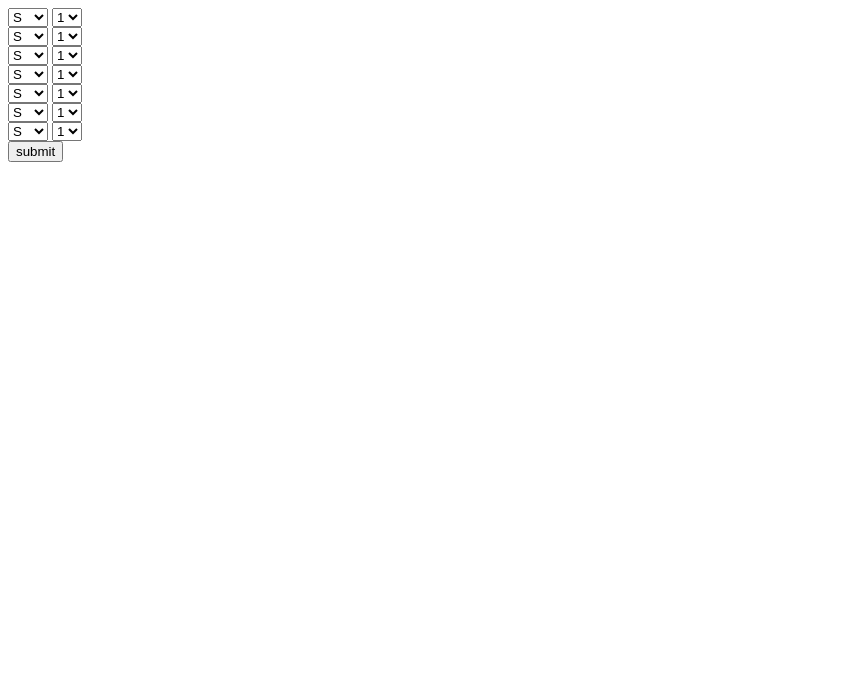
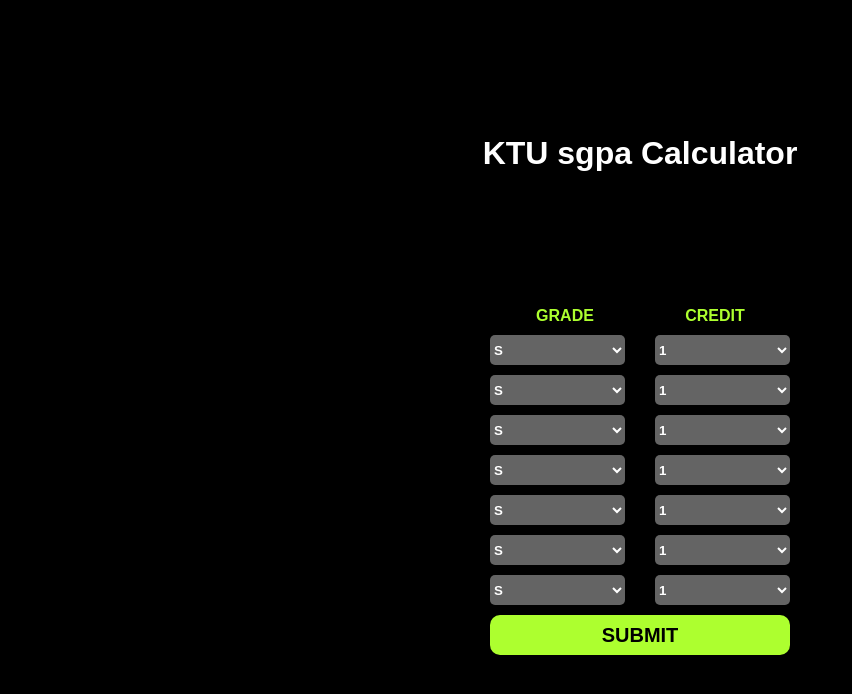
Before and after one commit to pranavmadhu01/sgpa-calculator, a plain HTML site: page index.html in a window 1280 px wide. Shown: the whole page, without its empty margins (0-852 px from the left). Drawn offline with Linux system fonts and the light colour scheme.

Commit message:
added styles

```diff
--- a/index.html
+++ b/index.html
@@ -4,12 +4,18 @@
     <meta charset="UTF-8" />
     <meta http-equiv="X-UA-Compatible" content="IE=edge" />
     <meta name="viewport" content="width=device-width, initial-scale=1.0" />
-    <title>Document</title>
+    <title>Ktu sgpa calculator</title>
     <script src="./script.js"></script>
+    <link rel="stylesheet" href="./styles.css" />
   </head>
   <body>
     <div class="form_wrapper">
+      <h1>KTU sgpa Calculator</h1>
       <form action="" class="calculation_form" onsubmit="onHandleSubmit(event)">
+        <div class="title_wrapper">
+          <label for="">Grade</label>
+          <label for="">Credit</label>
+        </div>
         <div class="input_wrapper">
           <select name="" id="">
             <option value="10">S</option>
--- a/styles.css
+++ b/styles.css
@@ -0,0 +1,61 @@
+* {
+  margin: 0;
+  padding: 0;
+  box-sizing: border-box;
+  font-family: "poppins", sans-serif;
+}
+.form_wrapper {
+  width: 100%;
+  height: 100vh;
+  background-color: black;
+  display: flex;
+  flex-direction: column;
+  align-items: center;
+  justify-content: space-evenly;
+}
+.form_wrapper > h1 {
+  color: white;
+}
+.calculation_form {
+  display: flex;
+  flex-direction: column;
+  gap: 10px;
+  min-width: 300px;
+}
+.title_wrapper {
+  color: greenyellow;
+  display: flex;
+  align-items: center;
+  justify-content: space-between;
+}
+label {
+  flex: 0.5;
+  text-align: center;
+  text-transform: uppercase;
+  font-weight: 900;
+}
+.input_wrapper {
+  width: 100%;
+  display: flex;
+  align-items: center;
+  justify-content: space-between;
+}
+select {
+  flex: 0.45;
+  height: 30px;
+  border-radius: 5px;
+  border: none;
+  outline: none;
+  background-color: rgb(100, 100, 100);
+  color: white;
+  font-weight: 900;
+}
+button {
+  height: 40px;
+  border-radius: 10px;
+  border: none;
+  background-color: greenyellow;
+  text-transform: uppercase;
+  font-weight: 900;
+  font-size: 20px;;
+}
```
Also changed, not shown: script.js (line endings or trailing spaces).
